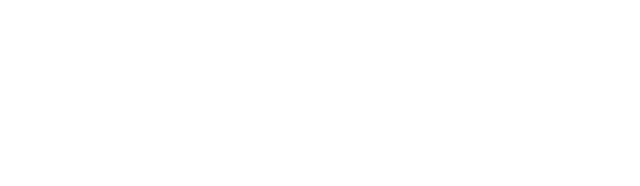
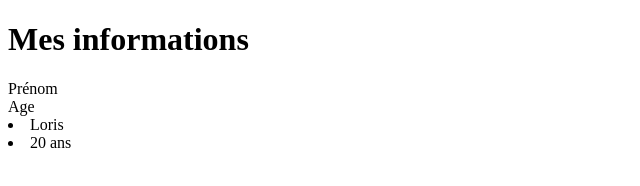
Before and after one commit to lorisboudefoua/lorisboudefoua.github.io, a plain HTML site: page index.html in a window 1280 px wide. Shown: the whole page, without its empty margins (0-640 px from the left). Drawn offline with Linux system fonts and the light colour scheme.

Commit message:
adding informations

```diff
--- a/index.html
+++ b/index.html
@@ -5,6 +5,10 @@
     <title> </title>
   </head>
   <body>
+    <h1>Mes informations</h1>
+    <table>Prénom</table> <table>Age</table>
+    <li>Loris</li>
+    <li>20 ans</li>
 
   </body>
 </html>
```
